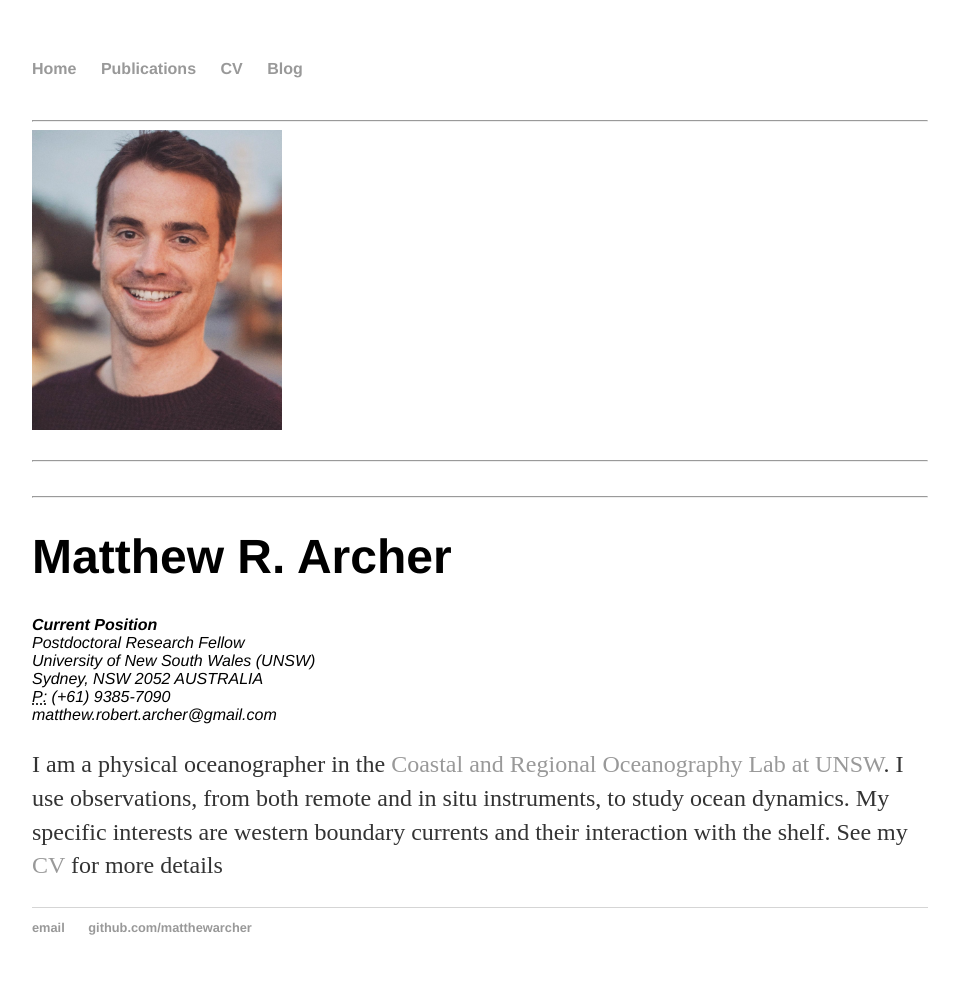
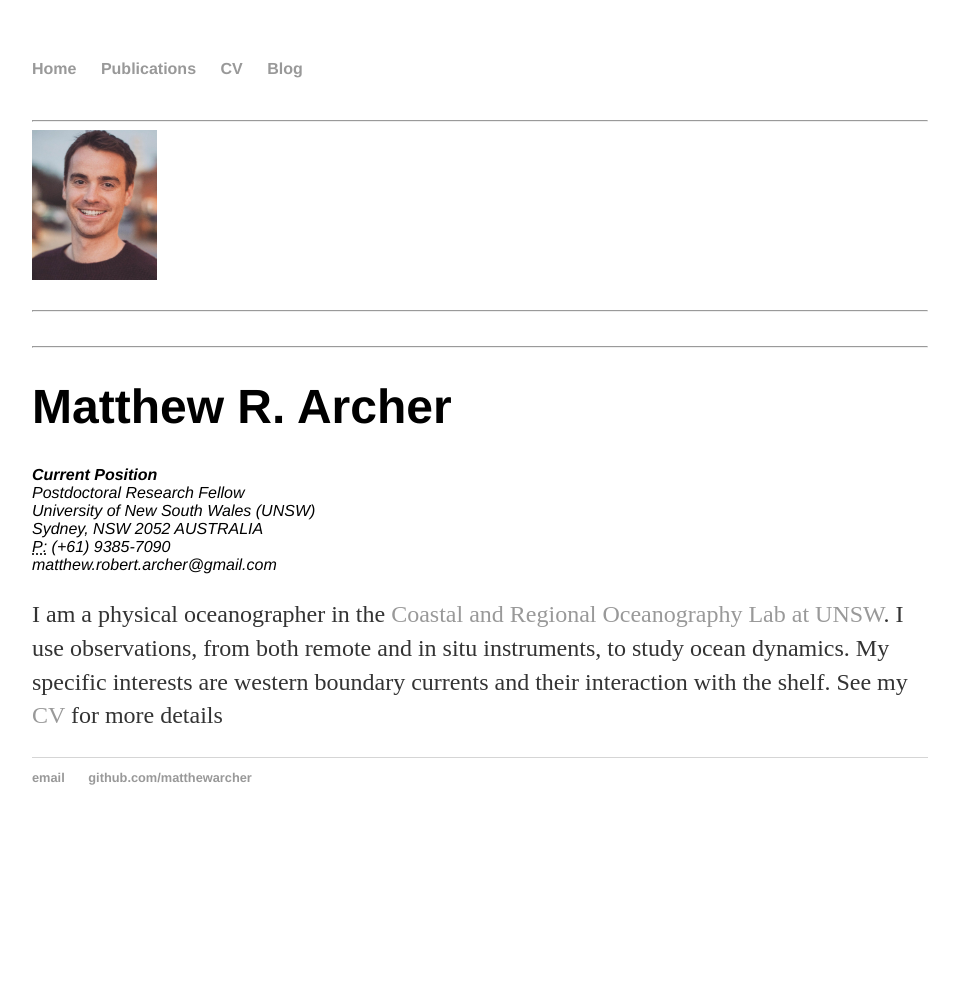
Before and after one commit to matthewarcher/matthewarcher.github.io, a Jekyll site: the page built from index.html, in a window 1280 px wide. Shown: the whole page, without its empty margins (160-1119 px from the left). Built offline with Jekyll 4.4.1, drawn with Linux system fonts in a browser that asks for light colours; after the commit the page ends 900 px from its top, so only the background shows below that.

Commit message:
Update index.html

```diff
--- a/index.html
+++ b/index.html
@@ -5,7 +5,7 @@
 <div class="blurb">
 
         <div class="col-md-4 hidden-xs hidden-sm"><br><hr></div>
-        <div class="col-xs-4 center" style="padding-bottom: 0px"><img src="/Profile_Pic_1mb.PNG" class="img-thumbnail img-circle" style="width:250px;height:300px;"></div>
+        <div class="col-xs-4 center" style="padding-bottom: 0px"><img src="/Profile_Pic_1mb.PNG" class="img-thumbnail img-circle" style="width:125px;height:150px;"></div>
         <div class="col-md-4 hidden-xs hidden-sm"><br><hr><br></div>
         <div class="col-md-12 hidden-xs hidden-sm" style="height: 1px"><hr></div>
         <div class="col-md-4"></div>
```
